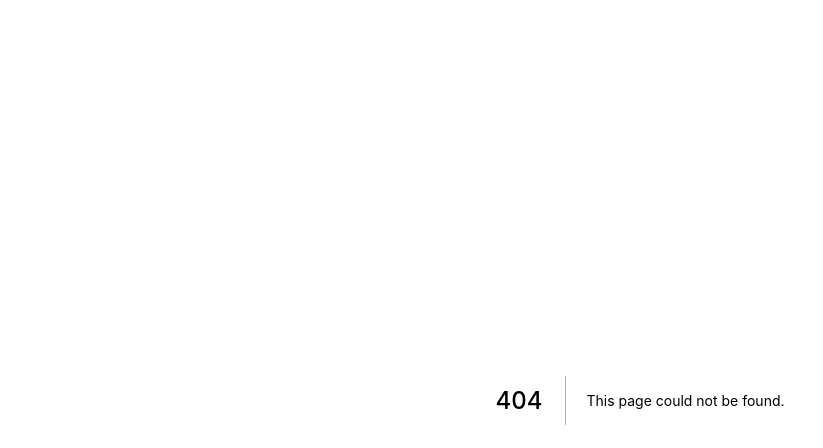
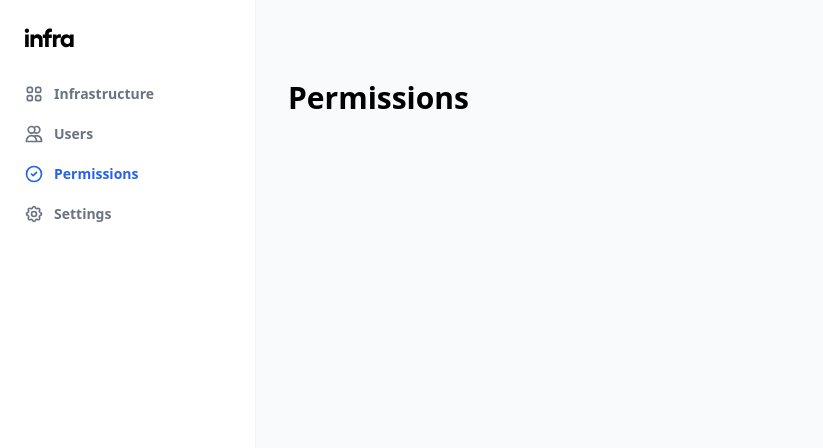
Before and after one commit to infrahq/infra, a Next.js app in the folder internal/ui/: page /permissions in a window 1280 px wide. Before the commit this address had no page. Shown: the top 448 px of the page, without its empty margins (0-823 px from the left). Built offline with nearby package versions, Linux system fonts and the light colour scheme.

Commit message:
Add placeholders permissions page in ui

```diff
--- a/internal/ui/components/Layout.js
+++ b/internal/ui/components/Layout.js
@@ -5,7 +5,8 @@ import {
   UsersIcon,
   XIcon,
   ViewGridIcon,
-  CogIcon
+  CogIcon,
+  CheckCircleIcon
 } from '@heroicons/react/outline'
 import Link from 'next/link'
 import { useRouter } from 'next/router'
@@ -13,6 +14,7 @@ import { useRouter } from 'next/router'
 const navigation = [
   { name: 'Infrastructure', href: '/', icon: ViewGridIcon },
   { name: 'Users', href: '/users', icon: UsersIcon },
+  { name: 'Permissions', href: '/permissions', icon: CheckCircleIcon },
   { name: 'Settings', href: '/settings', icon: CogIcon },
 ]
 
@@ -114,7 +116,7 @@ export default function Layout ({ children }) {
               <div className="flex items-center py-2 px-6 text-center select-none">
                 <img src="/logo.svg" alt="infra" className="max-h-5"/>
               </div>
-              <nav className="mt-5 flex-1 px-3 bg-white space-y-2 select-none">
+              <nav className="mt-5 flex-1 px-3 bg-white space-y-1 select-none">
                 {navigation.map(item => (
                   <Link href={item.href} key={item.name}>
                     <a
--- /dev/null
+++ b/internal/ui/pages/permissions.js
@@ -0,0 +1,13 @@
+import Layout from '../components/Layout'
+
+export default function Index () {
+  return (
+    <Layout >
+        <div className="py-20">
+            <div className="max-w-7xl mx-auto px-4 sm:px-6 md:px-8">
+                <h1 className="text-3xl font-semibold text-black">Permissions</h1>
+            </div>
+        </div>
+    </Layout>
+  )
+}
```
